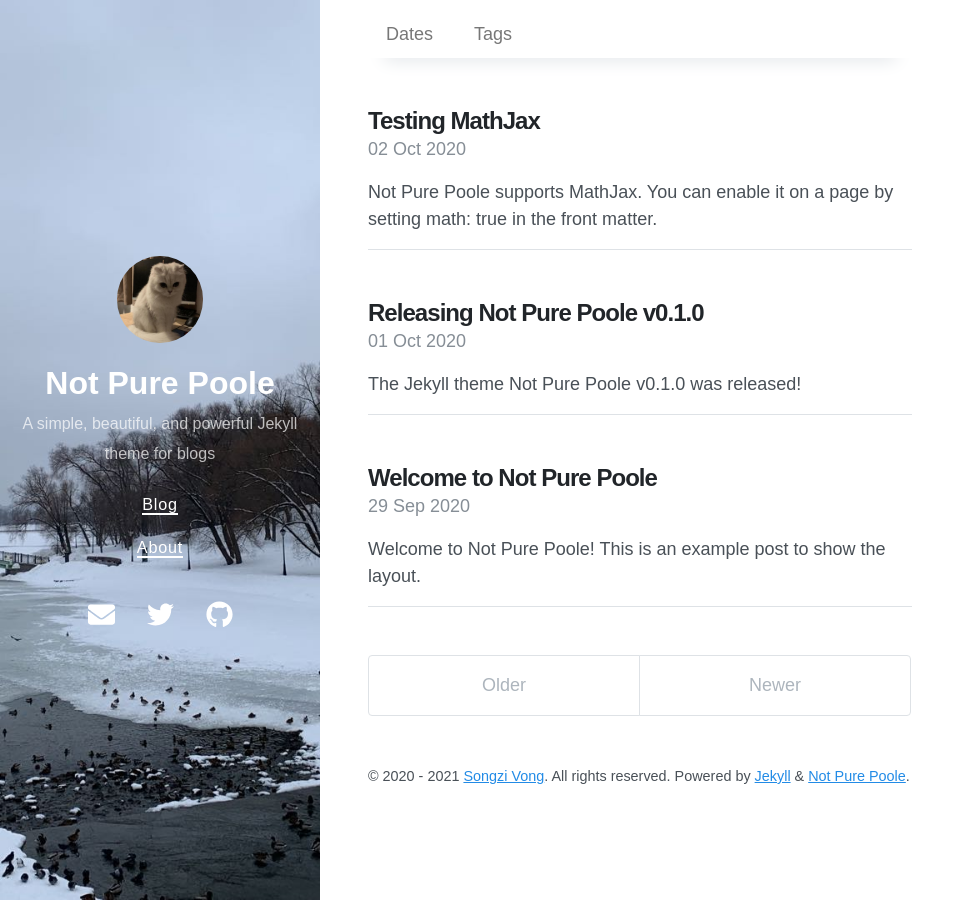
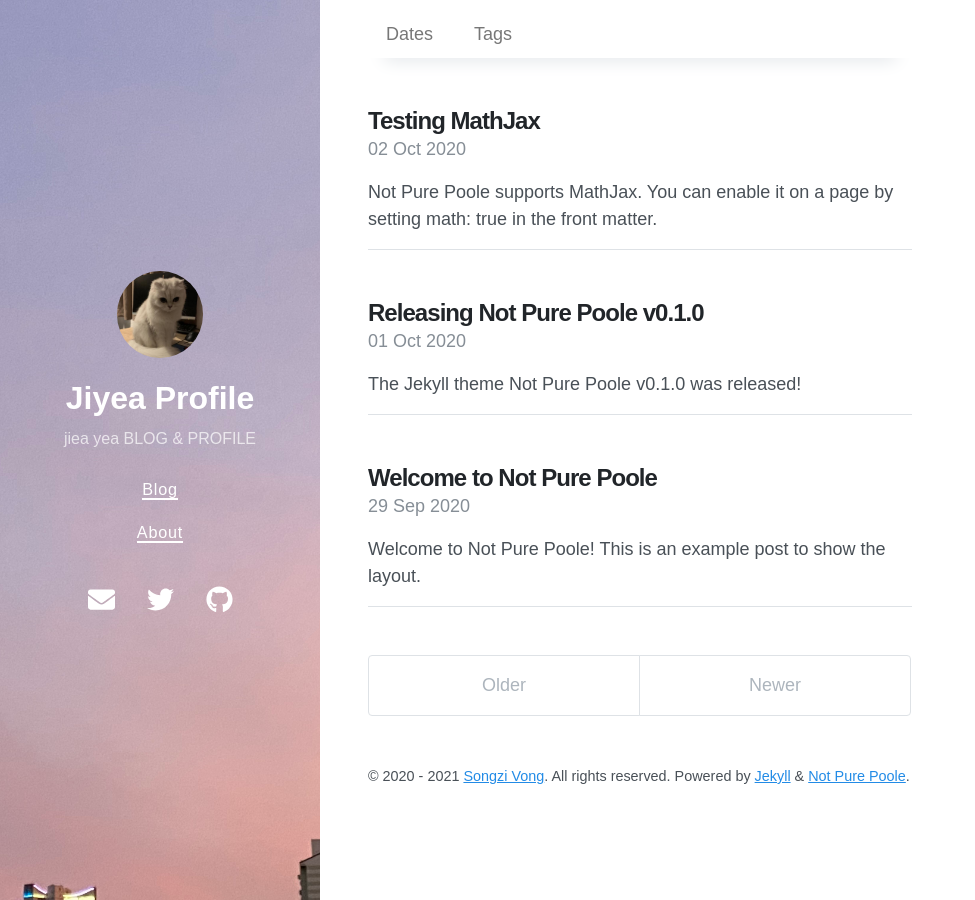
Before and after one commit to jenney9306/jenney9306.github.io, a Jekyll site: the page built from index.html, in a window 1280 px wide. Shown: the whole page, without its empty margins (0-975 px from the left). Built offline with Jekyll 4.4.1, drawn with Linux system fonts in a browser that asks for light colours; nearby versions of some CDN libraries; the list of posts is cut into pages by our own code.

Commit message:
update info

```diff
--- a/_config.yml
+++ b/_config.yml
@@ -1,11 +1,11 @@
 # Setup
-title: Not Pure Poole
-description: A simple, beautiful, and powerful Jekyll theme for blogs
+title: Jiyea Profile
+description: jiea yea BLOG & PROFILE
 url: https://vszhub.github.io
 avatar: /avatar.jpeg
 paginate: 5
 permalink: pretty
-cover_image: /bg.jpeg
+cover_image: /background.jpeg
 
 # Gems
 plugins:
```
Also changed, not shown: background.jpeg (added).
